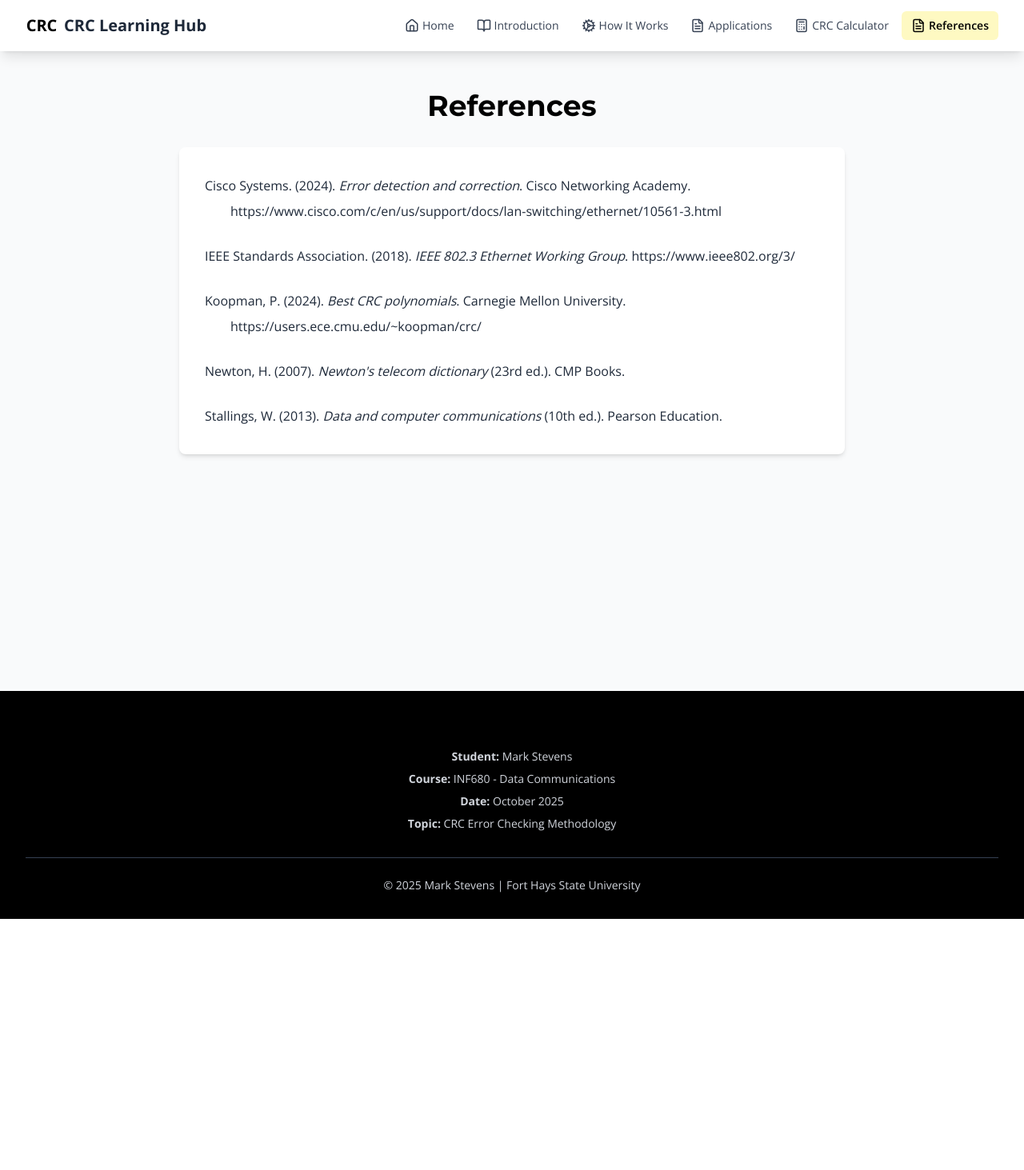
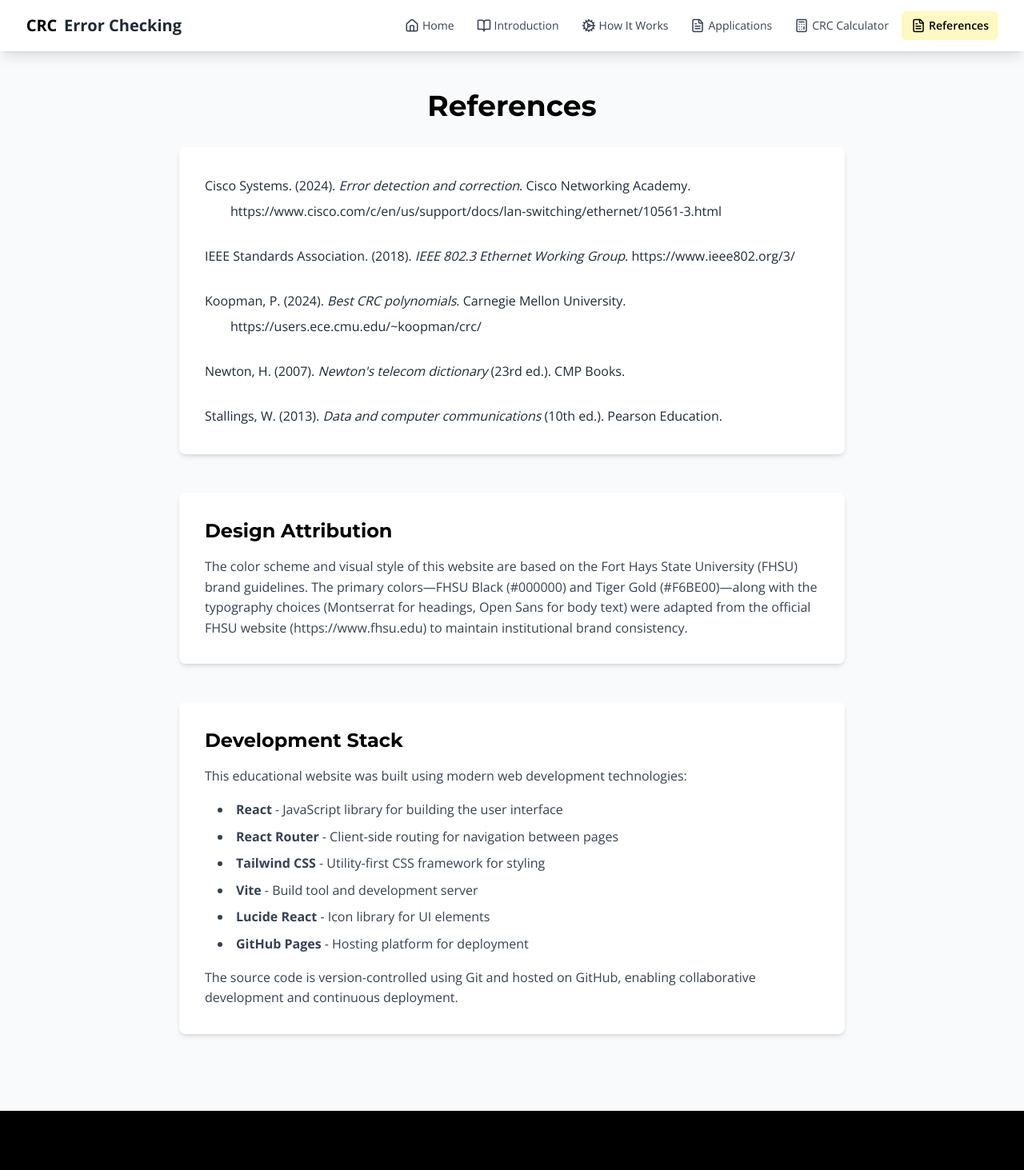
Before and after one commit to SmazSupport/crc-educational-site, a React (Vite) app: page /crc-educational-site/references in a window 1280 px wide. Shown: the top 1463 px of the page at 80% size. Before the commit the page ends 1149 px from the top, so only its background shows below. Built offline with nearby package versions, Linux system fonts and the light colour scheme.

Commit message:
finishing touches

```diff
--- a/index.html
+++ b/index.html
@@ -2,9 +2,9 @@
 <html lang="en">
   <head>
     <meta charset="UTF-8" />
-    <link rel="icon" type="image/svg+xml" href="/vite.svg" />
+    <link rel="icon" type="image/svg+xml" href="/favicon.svg" />
     <meta name="viewport" content="width=device-width, initial-scale=1.0" />
-    <title>crc-educational-site</title>
+    <title>CRC Error Checking</title>
   </head>
   <body>
     <div id="root"></div>
--- a/src/components/Footer.jsx
+++ b/src/components/Footer.jsx
@@ -13,7 +13,7 @@ const Footer = () => {
               <strong className="text-fhsu-gold">Course:</strong> INF680 - Data Communications
             </p>
             <p className="text-sm mb-2">
-              <strong className="text-fhsu-gold">Date:</strong> October 2025
+              <strong className="text-fhsu-gold">Date:</strong> 10/29/25
             </p>
             <p className="text-sm">
               <strong className="text-fhsu-gold">Topic:</strong> CRC Error Checking Methodology
--- a/src/components/Navigation.jsx
+++ b/src/components/Navigation.jsx
@@ -27,7 +27,7 @@ const Navigation = () => {
                 <span className="text-black font-bold text-xl">CRC</span>
               </div>
               <span className="font-bold text-xl text-gray-800 hidden sm:block">
-                CRC Learning Hub
+                Error Checking
               </span>
             </Link>
           </div>
--- a/src/pages/Calculator.jsx
+++ b/src/pages/Calculator.jsx
@@ -9,7 +9,6 @@ const Calculator = () => {
 
   // Presets for common CRC polynomials
   const presets = [
-    { name: 'Custom', generator: '' },
     { name: 'CRC-3', generator: '1011' },
     { name: 'CRC-4', generator: '10011' },
     { name: 'CRC-5-USB', generator: '100101' },
--- a/src/pages/Home.jsx
+++ b/src/pages/Home.jsx
@@ -9,7 +9,7 @@ const Home = () => {
         <div className="max-w-7xl mx-auto px-4 sm:px-6 lg:px-8 py-20">
           <div className="text-center">
             <h1 style={{color: '#ffffff'}} className="text-5xl md:text-6xl font-bold mb-6">
-              Catching Data Errors with CRC
+              CRC Error Checking
             </h1>
             <p style={{color: '#ffffff'}} className="text-xl md:text-2xl mb-4">
               How Networks Keep Your Data Intact
@@ -27,7 +27,7 @@ const Home = () => {
                 <strong>Course:</strong> INF680 - Data and Computer Communications
               </p>
               <p style={{color: '#ffffff'}} className="text-lg">
-                <strong>Date:</strong> October 2025
+                <strong>Date:</strong> 10/29/25
               </p>
             </div>
 
@@ -162,60 +162,6 @@ const Home = () => {
         </div>
       </div>
 
-      {/* Navigation Section */}
-      <div className="max-w-7xl mx-auto px-4 sm:px-6 lg:px-8 py-16">
-        <div className="grid md:grid-cols-2 lg:grid-cols-3 gap-6">
-          <Link to="/introduction" className="card hover:border-fhsu-gold border-2 border-transparent transition-all">
-            <h3 className="text-xl font-semibold mb-2 text-gray-800">Introduction</h3>
-            <p className="text-gray-600 mb-4">
-              Overview of CRC error detection and its role in data integrity (Stallings, 2013; Newton, 2007).
-            </p>
-            <span className="text-fhsu-gold font-semibold inline-flex items-center">
-              Learn More <ArrowRight className="ml-2" size={16} />
-            </span>
-          </Link>
-
-          <Link to="/how-it-works" className="card hover:border-fhsu-gold border-2 border-transparent transition-all">
-            <h3 className="text-xl font-semibold mb-2 text-gray-800">How It Works</h3>
-            <p className="text-gray-600 mb-4">
-              Technical process of CRC calculation with examples (Koopman, 2024).
-            </p>
-            <span className="text-fhsu-gold font-semibold inline-flex items-center">
-              Learn More <ArrowRight className="ml-2" size={16} />
-            </span>
-          </Link>
-
-          <Link to="/applications" className="card hover:border-fhsu-gold border-2 border-transparent transition-all">
-            <h3 className="text-xl font-semibold mb-2 text-gray-800">Applications</h3>
-            <p className="text-gray-600 mb-4">
-              Practical uses in networking and storage systems (IEEE Standards Association, 2018; Cisco Systems, 2024).
-            </p>
-            <span className="text-fhsu-gold font-semibold inline-flex items-center">
-              Learn More <ArrowRight className="ml-2" size={16} />
-            </span>
-          </Link>
-
-          <Link to="/calculator" className="card hover:border-fhsu-gold border-2 border-transparent transition-all">
-            <h3 className="text-xl font-semibold mb-2 text-gray-800">CRC Calculator</h3>
-            <p className="text-gray-600 mb-4">
-              Interactive calculator demonstrating the CRC process step-by-step.
-            </p>
-            <span className="text-fhsu-gold font-semibold inline-flex items-center">
-              Try It <ArrowRight className="ml-2" size={16} />
-            </span>
-          </Link>
-
-          <Link to="/references" className="card hover:border-fhsu-gold border-2 border-transparent transition-all">
-            <h3 className="text-xl font-semibold mb-2 text-gray-800">References</h3>
-            <p className="text-gray-600 mb-4">
-              All the technical references and standards cited throughout this site.
-            </p>
-            <span className="text-fhsu-gold font-semibold inline-flex items-center">
-              View Sources <ArrowRight className="ml-2" size={16} />
-            </span>
-          </Link>
-        </div>
-      </div>
     </div>
   );
 };
--- a/src/pages/References.jsx
+++ b/src/pages/References.jsx
@@ -36,6 +36,40 @@ const References = () => {
           </div>
         </section>
 
+        {/* Design Attribution */}
+        <section className="mb-12">
+          <div className="bg-white rounded-lg shadow-md p-8">
+            <h2 className="text-2xl font-bold text-gray-800 mb-4">Design Attribution</h2>
+            <p className="text-gray-700">
+              The color scheme and visual style of this website are based on the Fort Hays State University (FHSU) brand guidelines.
+              The primary colors—FHSU Black (#000000) and Tiger Gold (#F6BE00)—along with the typography choices (Montserrat for headings, Open Sans for body text)
+              were adapted from the official FHSU website (<a href="https://www.fhsu.edu" target="_blank" rel="noopener noreferrer" className="text-fhsu-gold hover:underline">https://www.fhsu.edu</a>)
+              to maintain institutional brand consistency.
+            </p>
+          </div>
+        </section>
+
+        {/* Development Stack */}
+        <section className="mb-12">
+          <div className="bg-white rounded-lg shadow-md p-8">
+            <h2 className="text-2xl font-bold text-gray-800 mb-4">Development Stack</h2>
+            <p className="text-gray-700 mb-4">
+              This educational website was built using modern web development technologies:
+            </p>
+            <ul className="list-disc list-inside space-y-2 text-gray-700 ml-4">
+              <li><strong>React</strong> - JavaScript library for building the user interface</li>
+              <li><strong>React Router</strong> - Client-side routing for navigation between pages</li>
+              <li><strong>Tailwind CSS</strong> - Utility-first CSS framework for styling</li>
+              <li><strong>Vite</strong> - Build tool and development server</li>
+              <li><strong>Lucide React</strong> - Icon library for UI elements</li>
+              <li><strong>GitHub Pages</strong> - Hosting platform for deployment</li>
+            </ul>
+            <p className="text-gray-700 mt-4">
+              The source code is version-controlled using Git and hosted on GitHub, enabling collaborative development and continuous deployment.
+            </p>
+          </div>
+        </section>
+
       </div>
     </div>
   );
```
Also changed, not shown: public/favicon.svg (added).
